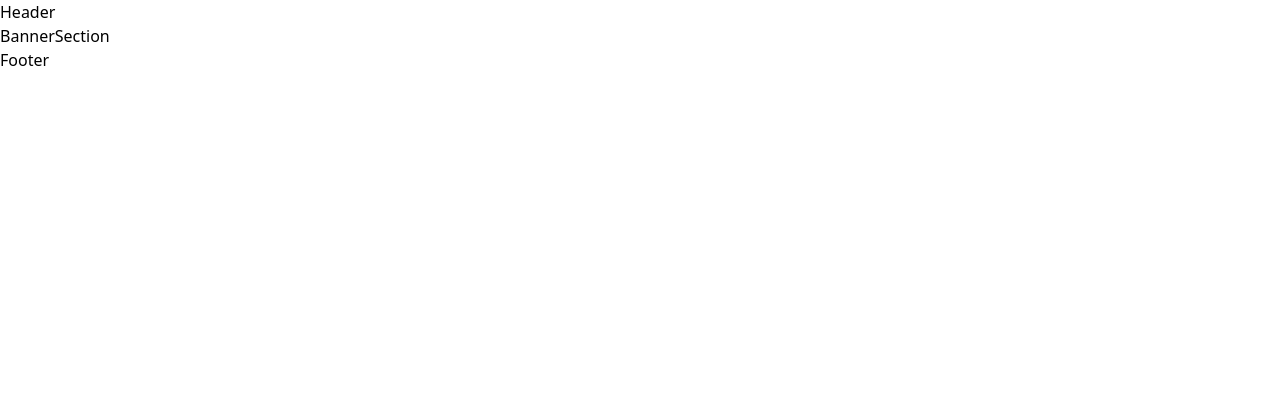
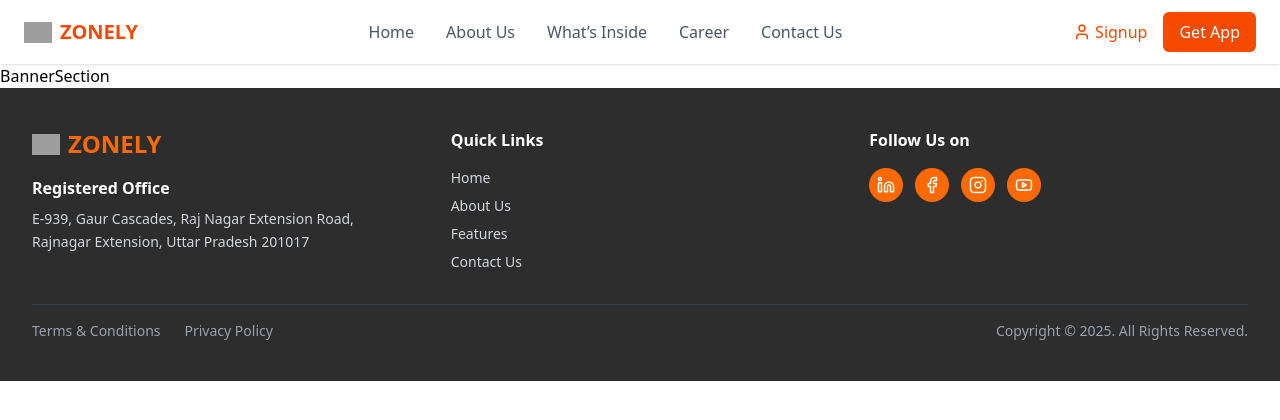
Before and after one commit to AnandVikash/zonely-nextjs-typescript, a Next.js app: page / in a window 1280 px wide. Shown: the top 420 px of the page. Built offline with nearby package versions, Linux system fonts and the light colour scheme; grey boxes are pictures that could not be loaded.

Commit message:
add the header

```diff
--- a/src/components/layout/footer/Footer.tsx
+++ b/src/components/layout/footer/Footer.tsx
@@ -1,7 +1,94 @@
+"use client";
+
 import React from "react";
+import Link from "next/link";
+import Image from "next/image";
+import { Linkedin, Facebook, Instagram, Youtube } from "lucide-react";
 
-const Footer = () => {
-  return <div>Footer</div>;
+const Footer: React.FC = () => {
+  return (
+    <footer className="bg-[#2d2d2d] text-white px-8 py-10">
+      <div className="max-w-7xl mx-auto grid grid-cols-1 md:grid-cols-3 gap-10">
+
+        <div>
+          <div className="flex items-center gap-2 mb-4">
+            <Image
+              src="/logo-icon.png"
+              alt="Zonely Logo"
+              width={28}
+              height={28}
+            />
+            <span className="text-2xl font-bold text-orange-500">ZONELY</span>
+          </div>
+          <p className="font-semibold">Registered Office</p>
+          <p className="text-sm text-gray-300 mt-2 leading-relaxed">
+            E-939, Gaur Cascades, Raj Nagar Extension Road,
+            <br />
+            Rajnagar Extension, Uttar Pradesh 201017
+          </p>
+        </div>
+
+
+        <div>
+          <h3 className="font-semibold mb-4">Quick Links</h3>
+          <ul className="space-y-2 text-gray-300 text-sm">
+            <li>
+              <Link href="/">Home</Link>
+            </li>
+            <li>
+              <Link href="/about">About Us</Link>
+            </li>
+            <li>
+              <Link href="/features">Features</Link>
+            </li>
+            <li>
+              <Link href="/contact">Contact Us</Link>
+            </li>
+          </ul>
+        </div>
+
+
+        <div>
+          <h3 className="font-semibold mb-4">Follow Us on</h3>
+          <div className="flex gap-3">
+            <Link
+              href="#"
+              className="bg-orange-500 p-2 rounded-full hover:bg-orange-600"
+            >
+              <Linkedin className="text-white" size={18} />
+            </Link>
+            <Link
+              href="#"
+              className="bg-orange-500 p-2 rounded-full hover:bg-orange-600"
+            >
+              <Facebook className="text-white" size={18} />
+            </Link>
+            <Link
+              href="#"
+              className="bg-orange-500 p-2 rounded-full hover:bg-orange-600"
+            >
+              <Instagram className="text-white" size={18} />
+            </Link>
+            <Link
+              href="#"
+              className="bg-orange-500 p-2 rounded-full hover:bg-orange-600"
+            >
+              <Youtube className="text-white" size={18} />
+            </Link>
+          </div>
+        </div>
+      </div>
+
+
+      <div className="border-t border-gray-700 mt-8 pt-4 flex flex-col md:flex-row items-center justify-between text-sm text-gray-400">
+        <div className="flex gap-6 mb-2 md:mb-0">
+          <Link href="/terms">Terms & Conditions</Link>
+          <Link href="/privacy">Privacy Policy</Link>
+        </div>
+        <p>Copyright © 2025. All Rights Reserved.</p>
+      </div>
+    </footer>
+  );
 };
 
 export default Footer;
--- a/src/components/layout/header/Header.tsx
+++ b/src/components/layout/header/Header.tsx
@@ -1,7 +1,53 @@
+"use client";
+
 import React from "react";
+import Link from "next/link";
+import Image from "next/image";
+import { User } from "lucide-react";
 
-const Header = () => {
-  return <div>Header</div>;
+const Header: React.FC = () => {
+  return (
+    <header className="w-full bg-white shadow-sm px-6 py-3">
+      <nav className="flex items-center justify-between">
+
+        <div className="flex items-center gap-2">
+          <Image
+            src="/logo-icon.png"
+            alt="Zonely Logo"
+            width={28}
+            height={28}
+          />
+          <span className="text-xl font-bold text-orange-600">ZONELY</span>
+        </div>
+
+
+        <div className="hidden md:flex items-center gap-8 text-gray-600 font-medium">
+          <Link href="/">Home</Link>
+          <Link href="/about">About Us</Link>
+          <Link href="/inside">What’s Inside</Link>
+          <Link href="/career">Career</Link>
+          <Link href="/contact">Contact Us</Link>
+        </div>
+
+
+        <div className="flex items-center gap-4">
+          <Link
+            href="/signup"
+            className="flex items-center gap-1 text-orange-600 font-medium"
+          >
+            <User size={18} />
+            Signup
+          </Link>
+          <Link
+            href="/get-app"
+            className="bg-orange-600 text-white px-4 py-2 rounded-md font-medium hover:bg-orange-700 transition"
+          >
+            Get App
+          </Link>
+        </div>
+      </nav>
+    </header>
+  );
 };
 
 export default Header;
```
Also changed, not shown: package.json (+7 -6 lines), 1 other file (tests, documents, lock files or other folders).
